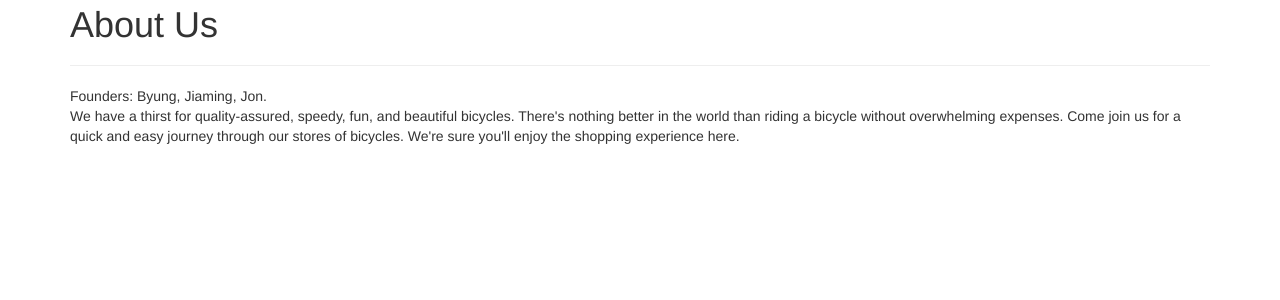
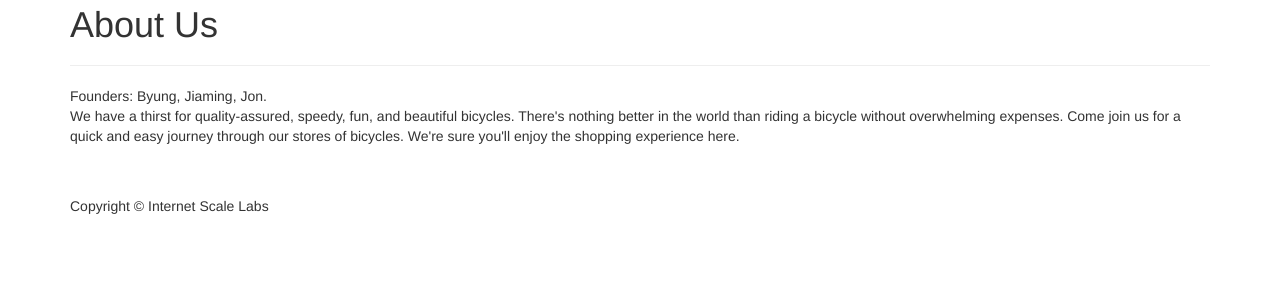
Before and after one commit to jonathanli28/cs4501, a Django app: page /about in a window 1280 px wide. Shown: the part 378-678 px from the top of the page. Run offline with Django 3.2, Linux system fonts and the light colour scheme; some libraries are stand-ins or nearby versions.

Commit message:
adjusted html/css

```diff
--- a/web/frontEnd/templates/about.html
+++ b/web/frontEnd/templates/about.html
@@ -75,6 +75,14 @@
 
 
         </div>
+
+        <footer>
+            <div class="row">
+                <div class="col-lg-12">
+                    <p>Copyright &copy; Internet Scale Labs</p>
+                </div>
+            </div>
+        </footer>
     </div>
 </body>
 </html>
```
Also changed, not shown: web/frontEnd/templates/binfo.html (+10 -1 lines), web/frontEnd/templates/index.html (+1 -8 lines).
